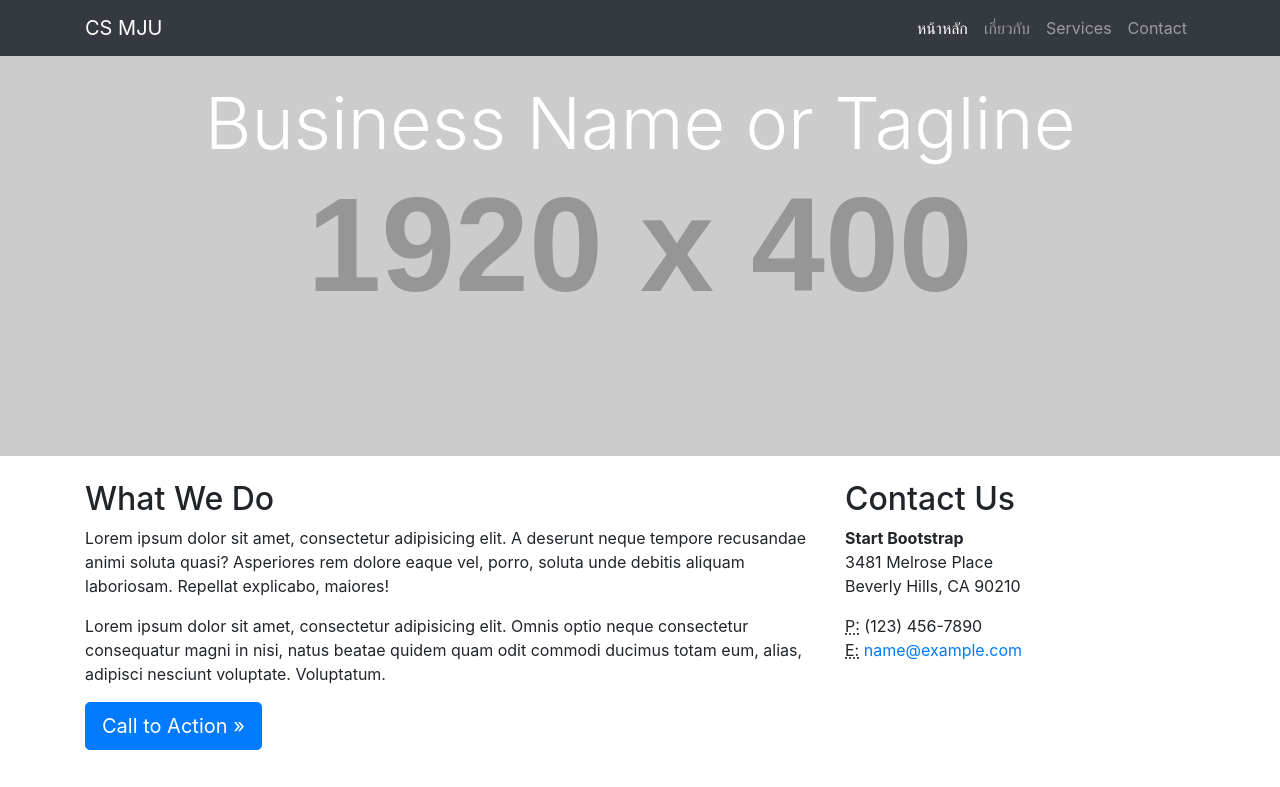
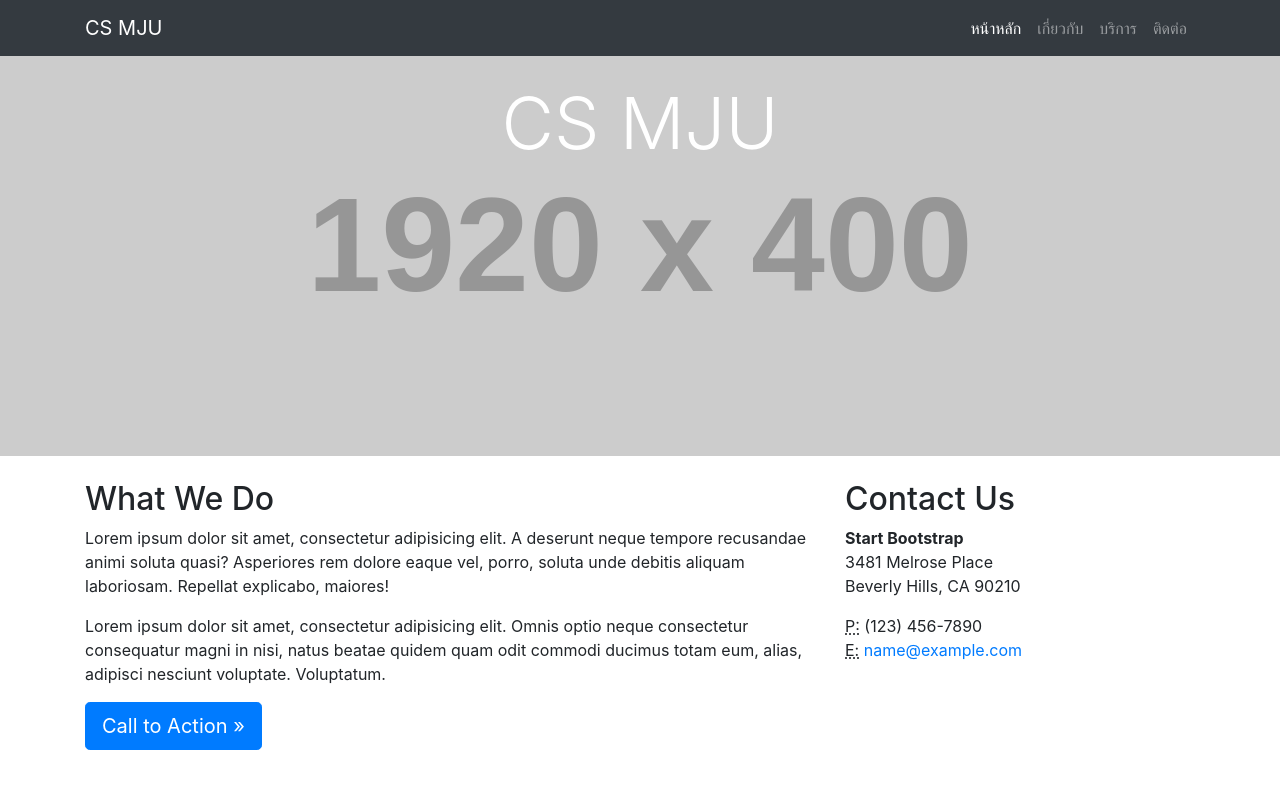
Before and after one commit to aarmzafza/Project-1-Aj.Jo, a website: page index.html in a window 1280 px wide. Shown: the top 787 px of the page. Drawn offline with Linux system fonts and the light colour scheme; placeholder pictures from the web are drawn by us.

Commit message:
แปลไทย แถบบน

```diff
--- a/index.html
+++ b/index.html
@@ -38,10 +38,10 @@
               <a class="nav-link" href="#">เกี่ยวกับ</a>
             </li>
             <li class="nav-item">
-              <a class="nav-link" href="#">Services</a>
+              <a class="nav-link" href="#">บริการ</a>
             </li>
             <li class="nav-item">
-              <a class="nav-link" href="#">Contact</a>
+              <a class="nav-link" href="#">ติดต่อ</a>
             </li>
           </ul>
         </div>
@@ -53,7 +53,7 @@
       <div class="container">
         <div class="row">
           <div class="col-lg-12">
-            <h1 class="display-3 text-center text-white mt-4">Business Name or Tagline</h1>
+            <h1 class="display-3 text-center text-white mt-4">CS MJU</h1>
           </div>
         </div>
       </div>
```
